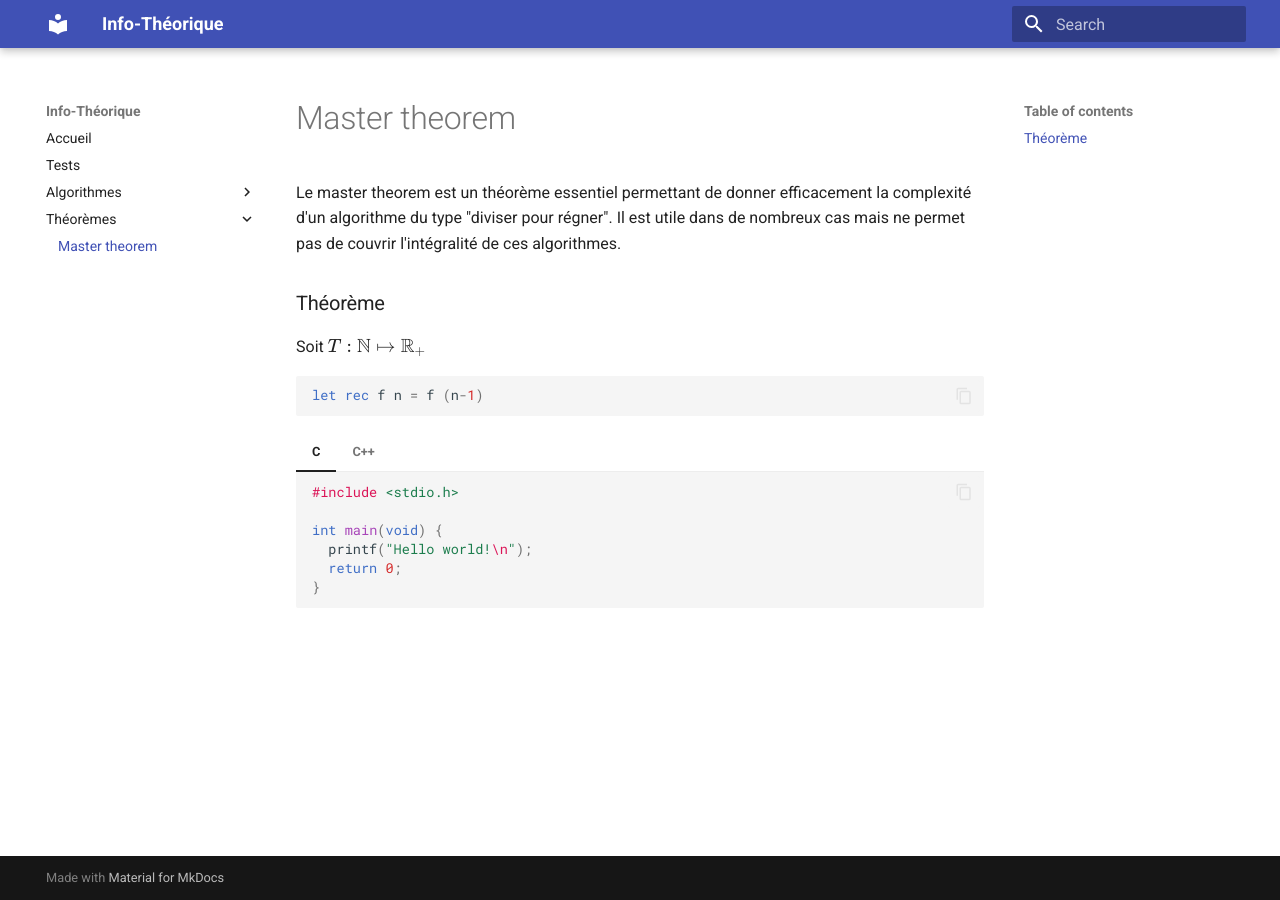
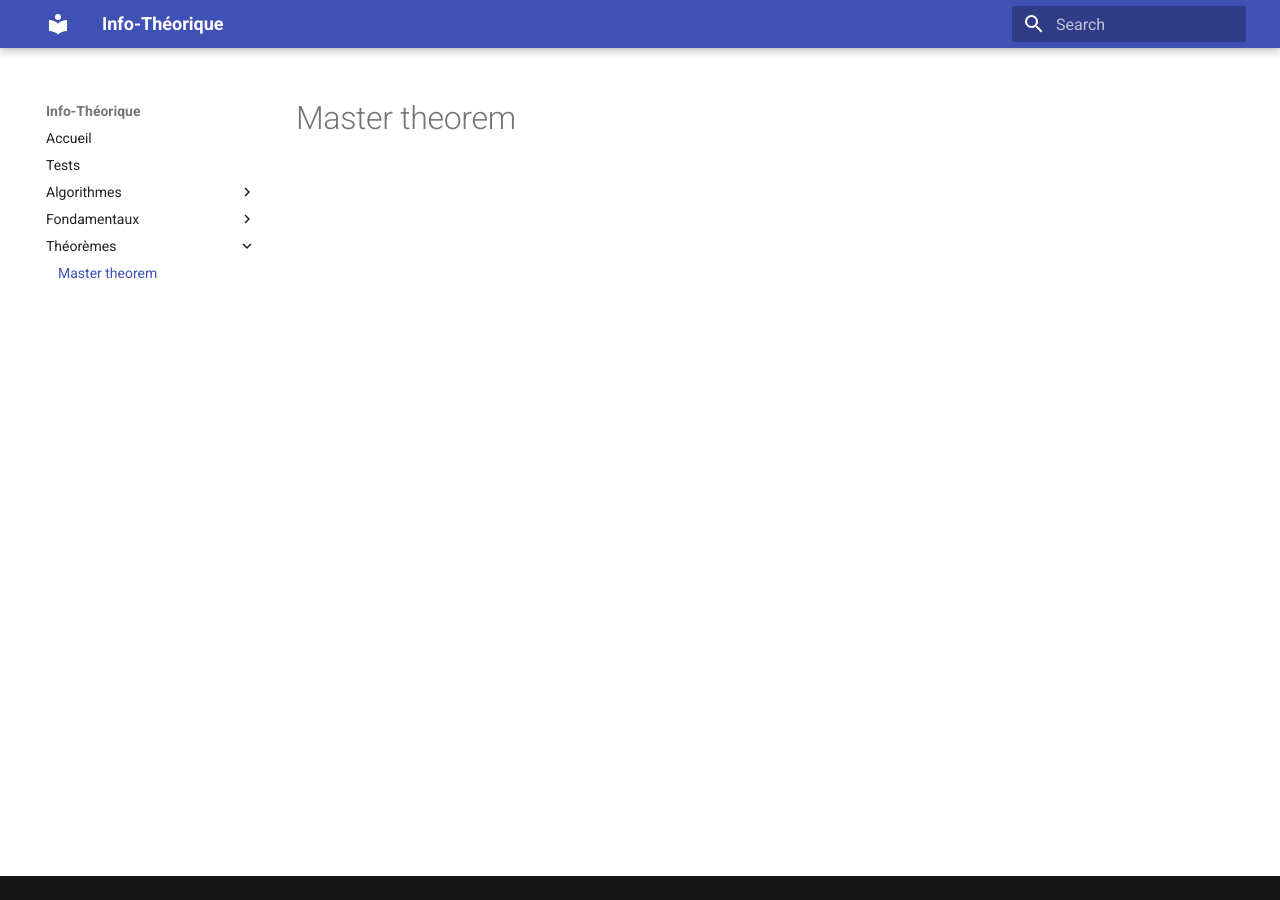
Before and after one commit to CodeByElie/Info-Theorique, an MkDocs documentation site: the page built from docs/Théorèmes/Master_theorem.md, in a window 1280 px wide. Built offline with MkDocs 1.6.1 and Material for MkDocs 9.7.7, drawn with Linux system fonts in a browser that asks for light colours.

````diff
--- a/docs/Théorèmes/Master_theorem.md
+++ b/docs/Théorèmes/Master_theorem.md
@@ -1,32 +1 @@
 # Master theorem
-
-Le master theorem est un théorème essentiel permettant de donner efficacement la complexité d'un algorithme du type "diviser pour régner". Il est utile dans de nombreux cas mais ne permet pas de couvrir l'intégralité de ces algorithmes.
-
-### Théorème
-Soit $T : \mathbb{N}\mapsto\mathbb{R}_+$
-
-```ocaml
-let rec f n = f (n-1)
-```
-
-=== "C"
-
-    ``` c
-    #include <stdio.h>
-
-    int main(void) {
-      printf("Hello world!\n");
-      return 0;
-    }
-    ```
-
-=== "C++"
-
-    ``` c++
-    #include <iostream>
-
-    int main(void) {
-      std::cout << "Hello world!" << std::endl;
-      return 0;
-    }
-    ```
--- a/mkdocs.yml
+++ b/mkdocs.yml
@@ -15,11 +15,14 @@ markdown_extensions:
       line_spans: __span
       pygments_lang_class: true
   - pymdownx.inlinehilite
+  - pymdownx.superfences
   - pymdownx.snippets
-  - pymdownx.superfences
   - pymdownx.tabbed:
       alternate_style: true
 
 extra_javascript:
   - javascripts/mathjax.js
   - https://unpkg.com/mathjax@3/es5/tex-mml-chtml.js
+
+extra:
+  generator: false
````
Also changed, not shown: docs/Algorithmes/Karatsuba.md (+1 -0 lines), docs/Fondamentaux/Polynôme.md (added, +31 -0 lines), 3 other files.
